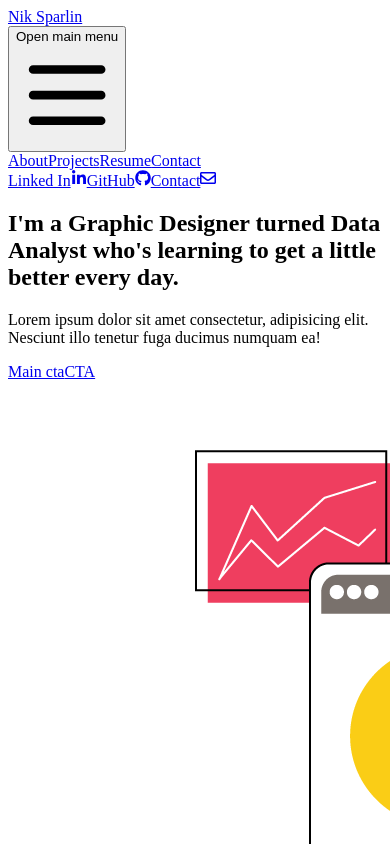
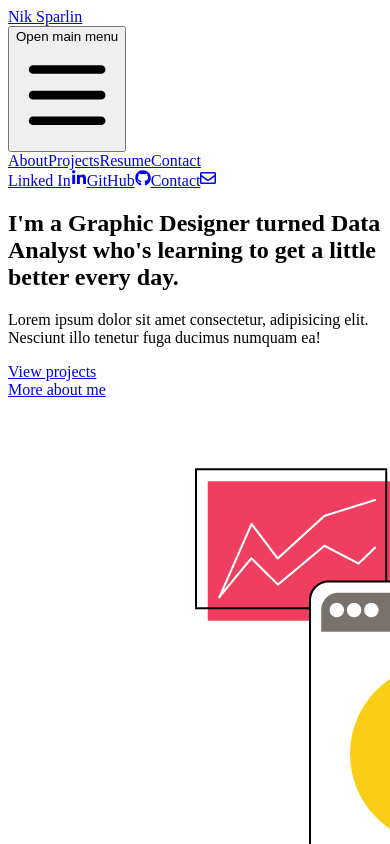
Before and after one commit to chmelan/sparlin-portfolio, a React (Vite) app: page / in a window 390 px wide. Shown: the top 844 px of the page. Built offline with nearby package versions, Linux system fonts and the light colour scheme.

Commit message:
cleaned up mobile styles

```diff
--- a/package.json
+++ b/package.json
@@ -12,7 +12,8 @@
     "@tailwindcss/forms": "^0.5.0",
     "react": "^17.0.0",
     "react-dom": "^17.0.0",
-    "react-icons": "^4.3.1"
+    "react-icons": "^4.3.1",
+    "react-scroll": "^1.8.6"
   },
   "devDependencies": {
     "@vitejs/plugin-react": "^1.0.0",
--- a/src/components/About.jsx
+++ b/src/components/About.jsx
@@ -78,16 +78,16 @@ function About() {
       className="flex justify-center items-center min-h-screen text-white  bg-rose-600 bg-[url('src/public/Website_Pattern_High_Quality-01.png')]	"
       id="about"
     >
-      <div className="py-32 px-4 w-full max-w-screen-xl sm:px-6 lg:px-8">
+      <div className="py-16 md:py-32 px-4 w-full max-w-screen-xl sm:px-6 lg:px-8">
         <div className="grid grid-cols-1 gap-y-8 lg:grid-cols-2 lg:gap-x-16 lg:items-center">
-          <div className="mx-auto max-w-lg text-center lg:mx-0 lg:text-left">
-            <h2 className="text-3xl sm:text-4xl">
+          <div className="mx-auto max-w-lg lg:mx-0 text-left md:text-center">
+            <h2 className="text-3xl md:text-4xl ">
               There is a{" "}
               <span className="underline decoration-rose-300">magical</span>{" "}
               place between data and design
             </h2>
 
-            <p className="mt-4 font-mono text-gray-200">
+            <p className="mt-4 font-mono text-white ">
               I&apos;ve been a for-hire graphic designer and social media
               consultant but decided to steer my career path in a different
               direction in 2021 (because living with a global pandemic
@@ -96,7 +96,7 @@ function About() {
               technical and analytics skills each and every day. There&apos;s a
               lot that I am still learning, and I hope that never changes.
             </p>
-            <p className="my-4 font-mono text-gray-200">
+            <p className="my-4 font-mono text-white ">
               In my free time (what&apos;s that again?), you can find me
               neck-deep in a book, grumbling my way through the NYTimes daily
               crossword, slaying beasts with my Dungeons &amp; Dragons party,
--- a/src/components/Button.jsx
+++ b/src/components/Button.jsx
@@ -1,14 +1,15 @@
-function Button() {
+function Button({ content, link, isExternal }) {
   return (
     <a
-      className="group inline-block relative text-sm font-medium text-green-600 active:text-green-500 focus:outline-none focus:ring"
-      href="/download"
+      className="group block relative text-black "
+      href={link}
+      target={isExternal ? "_blank" : null}
+      rel={isExternal ? "noreferrer" : null}
     >
-      <span className="absolute inset-0 bg-green-600 transition-transform translate-x-0.5 group-hover:translate-x-0 translate-y-0.5 group-hover:translate-y-0"></span>
-
-      <span className="block relative py-3 px-8 bg-white border-2 border-current">
-        Main cta
-      </span>
+      <span className="absolute inset-0 bg-emerald-400  rounded-xl translate-x-1 translate-y-1"></span>
+      <div className="flex relative  py-2 px-5 space-x-2 h-full bg-white hover:bg-green-50 rounded-xl border-2 border-emerald-400 transition ease-in-out hover:translate-x-1 hover:translate-y-1	">
+        <span className="font-semibold">{content}</span>
+      </div>
     </a>
   );
 }
--- a/src/components/Hero.jsx
+++ b/src/components/Hero.jsx
@@ -1,31 +1,32 @@
 import Button from "./Button";
 import SecondaryButton from "./SecondaryButton";
+import illustration from "../public/Website_Illustration_HQ-01.png";
 
 function Hero() {
   return (
     // eslint-disable-next-line tailwindcss/no-contradicting-classname
     <section className="relative ">
-      <div className="relative px-4 pt-32 pb-64  mx-auto max-w-screen-xl lg:flex lg:items-center lg:min-h-screen">
-        <div className="max-w-xl text-center sm:text-left">
+      <div className="relative px-4 pt-32 md:pb-64  pb-48 mx-auto max-w-screen-xl lg:flex lg:items-center lg:min-h-screen">
+        <div className="max-w-xl sm:text-center text-left">
           <h1 className="text-3xl font-semibold sm:text-5xl ">
             I&apos;m a Graphic Designer turned
             <span className="text-rose-700  "> Data Analyst </span>
             who&apos;s learning to get a little better every day.
           </h1>
 
-          <p className="mt-4 max-w-lg font-mono sm:text-xl sm:leading-relaxed">
+          <p className="mt-4 max-w-lg font-mono ">
             Lorem ipsum dolor sit amet consectetur, adipisicing elit. Nesciunt
             illo tenetur fuga ducimus numquam ea!
           </p>
 
           <div className="flex flex-wrap gap-4 mt-8 text-center">
-            <Button />
-            <SecondaryButton />
+            <Button content="View projects" link="#projects" />
+            <SecondaryButton content="More about me" link="#about" />
           </div>
         </div>
-        <div>
+        <div className="pt-6">
           <img
-            src="src/public/Website_Illustration_HQ-01.png"
+            src={illustration}
             alt="Illustration of Nik at a computer creating data visualizations"
           />
         </div>
--- a/src/components/Project.jsx
+++ b/src/components/Project.jsx
@@ -1,13 +1,18 @@
 function Project({ project }) {
   return (
-    <div className="group block relative text-black ">
+    <div className="group block relative text-gray-900 ">
       <span className="absolute inset-0 bg-black  rounded-xl translate-x-1 translate-y-1"></span>
-      <div className="flex relative items-end py-2 px-5 space-x-2 h-full bg-white  rounded-xl border-2 border-black">
-        <project.Icon size="4em" />
-        <h3>{project.title}</h3>
-        <p className="">{project.description}</p>
-        <a href={project.url} rel="_noreferrer" target="blank">
-          View live project
+      <div className="flex flex-col gap-y-2 relative  py-2 px-5 space-x-2 h-full bg-white  rounded-xl border-2 border-black">
+        <project.Icon size="4em" className="text-rose-200" />
+        <h3 className="text-xl font-bold">{project.title}</h3>
+        <p className="font-mono text-gray-700 ">{project.description}</p>
+        <a
+          className="text-rose-500 hover:text-rose-300 font-bold  "
+          href={project.url}
+          rel="_noreferrer"
+          target="blank"
+        >
+          View live project ⮕
         </a>
       </div>
     </div>
--- a/src/components/Projects.jsx
+++ b/src/components/Projects.jsx
@@ -1,20 +1,26 @@
 import Project from "./Project";
 import projects from "../public/projects.js";
+import Button from "./Button";
+import SecondaryButton from "./SecondaryButton";
 
 function Projects() {
   return (
     // eslint-disable-next-line tailwindcss/no-contradicting-classname
     <section
-      className="pb-72 bg-[url('src/public/pre-footer-peaks.svg')] bg-bottom bg-cover "
+      className="pb-16 bg-[url('src/public/pre-footer-peaks.svg')] bg-bottom bg-cover "
       id="projects"
     >
-      <div className="py-16 px-4  mx-auto max-w-screen-xl  sm:px-6 lg:px-8">
-        <h2 className="text-3xl font-bold sm:text-4xl">Check out my work</h2>
+      <div className="py-16 mx-auto max-w-screen-xl  px-6 md:px-8">
+        <h2 className="text-3xl md:text-4xl font-semibold pb-8">My work</h2>
         <div className="grid grid-cols-1 gap-8 lg:grid-cols-2 lg:gap-16 lg:items-start">
           <div className="grid grid-cols-1 gap-8 sm:grid-cols-2 lg:col-span-2">
             {projects.map((project) => {
               return <Project key={project.title} project={project} />;
             })}
+          </div>
+          <div className="flex flex-wrap gap-4 mt-8 text-center">
+            <Button />
+            <SecondaryButton />
           </div>
         </div>
       </div>
--- a/src/components/SecondaryButton.jsx
+++ b/src/components/SecondaryButton.jsx
@@ -1,14 +1,15 @@
-function SecondaryButton() {
+function SecondaryButton({ content, link, isExternal }) {
   return (
     <a
-      className="group inline-block relative text-sm font-medium text-rose-600 active:text-rose-500 focus:outline-none focus:ring"
-      href="/download"
+      className="group block relative text-gray-700 "
+      href={link}
+      target={isExternal ? "_blank" : null}
+      rel={isExternal ? "noreferrer" : null}
     >
-      <span className="absolute inset-0 bg-rose-600 transition-transform translate-x-0.5 group-hover:translate-x-0 translate-y-0.5 group-hover:translate-y-0"></span>
-
-      <span className="block relative py-3 px-8 bg-white border-2 border-current">
-        CTA
-      </span>
+      <span className="absolute inset-0 bg-gray-700 rounded-xl translate-x-1 translate-y-1"></span>
+      <div className="flex relative  py-2 px-5 space-x-2 h-full bg-white hover:bg-rose-50 rounded-xl border-2 border-gray-700 transition ease-in-out hover:translate-x-1 hover:translate-y-1	">
+        <span className="font-semibold">{content}</span>
+      </div>
     </a>
   );
 }
```
Also changed, not shown: 1 other file (tests, documents, lock files or other folders).
